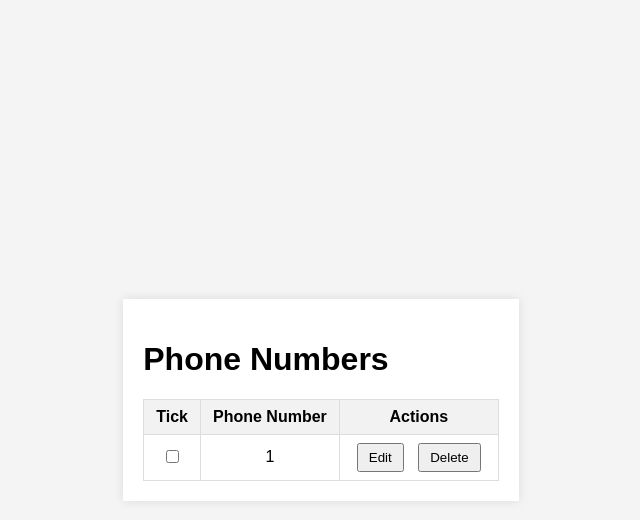
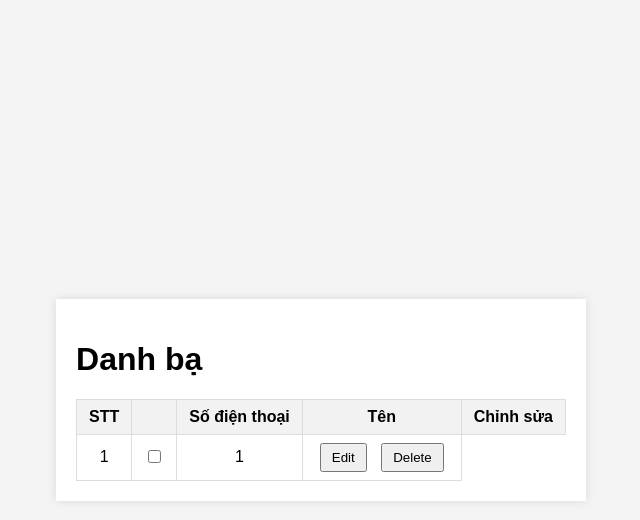
Before and after one commit to whynotnghiavu/nghia-contact-manager, a Flask app: template contents/templates/index.html in a window 1280 px wide. Shown: the top 520 px of the page, without its empty margins (319-959 px from the left). Run offline with Flask 3, Linux system fonts and the light colour scheme; the template is opened without the code that fills it: most values are stand-ins (such as "Sample title", 1, 10 or a date in 2020).

Commit message:
update app.py, nghia-contact-manager.py and contents/templates/index.html

```diff
--- a/contents/templates/index.html
+++ b/contents/templates/index.html
@@ -41,18 +41,35 @@
 </head>
 <body>
     <div class="container">
-        <h1>Phone Numbers</h1>
+        <h1>Danh bạ</h1>
         <table>
             <thead>
                 <tr>
-                    <th>Tick</th>
-                    <th>Phone Number</th>
-                    <th>Actions</th>
+                    <th>STT</th>
+                    <th></th>
+                    <th>Số điện thoại</th>
+                    <th>Tên</th>
+                    <th>Chỉnh sửa</th>
                 </tr>
             </thead>
+
             <tbody>
-                {% for number in phone_numbers %}
+
+
+
+
+
+
+
+
+
+
+
+{% set i = 0 %}
+{% for number in vcards %}
 <tr>
+    {% set i = i + 1 %}
+<td>{{ i }}</td>
 <td><input type="checkbox"></td>
 <td>{{ number }}</td>
 <td class="actions">
@@ -61,6 +78,11 @@
 </td>
 </tr>
 {% endfor %}
+
+
+
+
+
             </tbody>
         </table>
     </div>
```
Also changed, not shown: contents/app.py (line endings or trailing spaces). Lines whose indentation alone changed are shown as unchanged.
